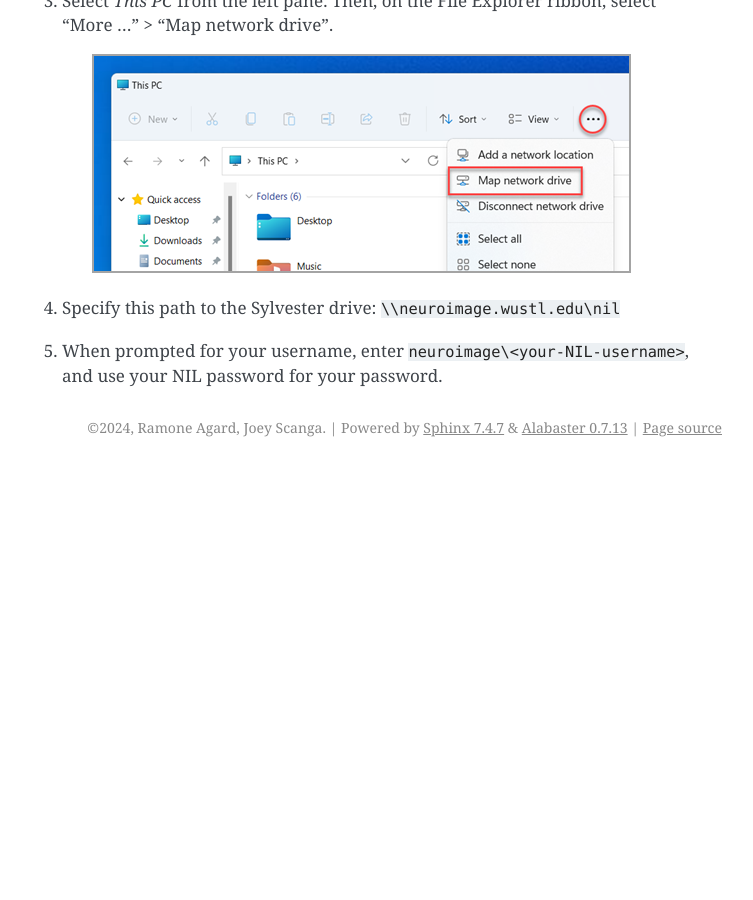
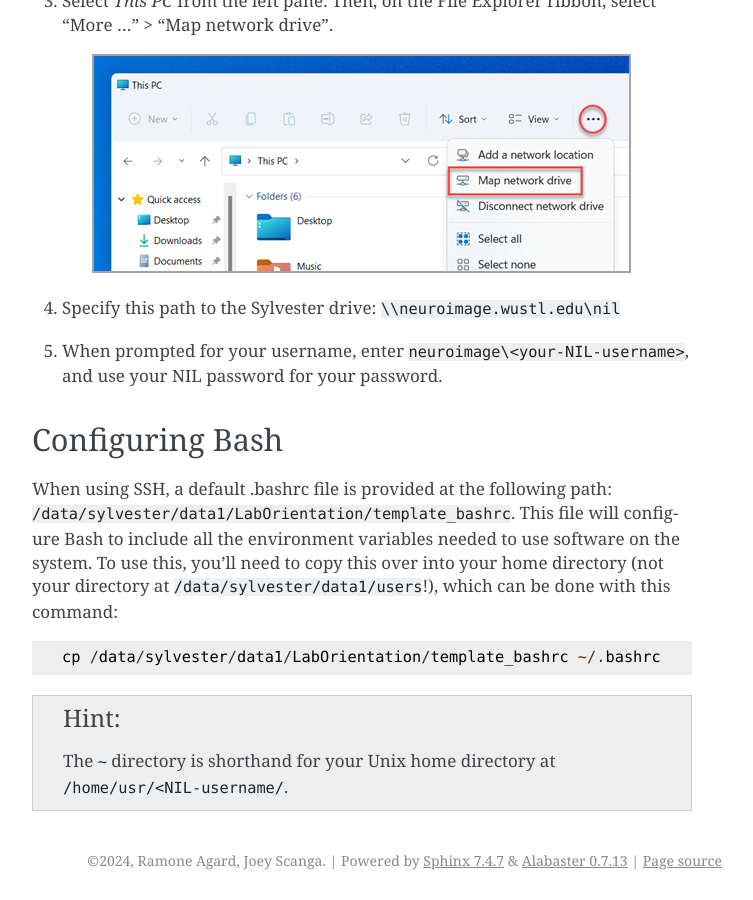
Before and after one commit to washu-ocean/OceanLabDocs, a Sphinx documentation site: the page built from source/interacting_with_resources.rst, in a window 1280 px wide and 900 px high, scrolled down 2514 px. Shown: the whole window, without its empty margins (388-1141 px from the left). Built offline with Sphinx 7.4.7, drawn with Linux system fonts in a browser that asks for light colours; before the commit the page ends 2981 px from its top, so only the background shows below that.

Commit message:
directory explanation

```diff
--- a/source/interacting_with_resources.rst
+++ b/source/interacting_with_resources.rst
@@ -64,3 +64,16 @@ On Windows
 
 4. Specify this path to the Sylvester drive: ``\\neuroimage.wustl.edu\nil``
 5. When prompted for your username, enter ``neuroimage\<your-NIL-username>``, and use your NIL password for your password.
+
+.. _configuring-bash:
+
+Configuring Bash
+----------------
+
+When using SSH, a default .bashrc file is provided at the following path: ``/data/sylvester/data1/LabOrientation/template_bashrc``. This file will configure Bash to include all the environment variables needed to use software on the system. To use this, you'll need to copy this over into your home directory (not your directory at ``/data/sylvester/data1/users``!), which can be done with this command::
+
+    cp /data/sylvester/data1/LabOrientation/template_bashrc ~/.bashrc
+
+.. hint::
+
+   The ``~`` directory is shorthand for your Unix home directory at ``/home/usr/<NIL-username/``.
```
Also changed, not shown: source/storage.rst (+73 -4 lines).
